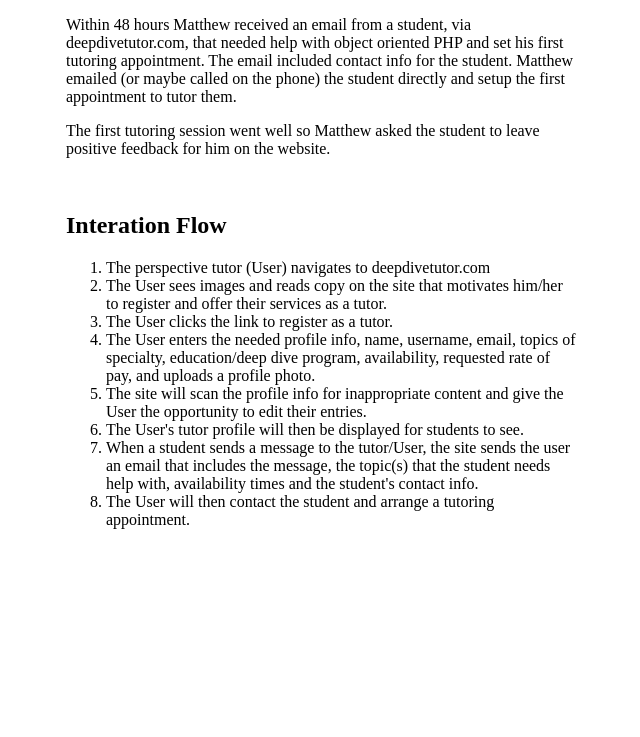
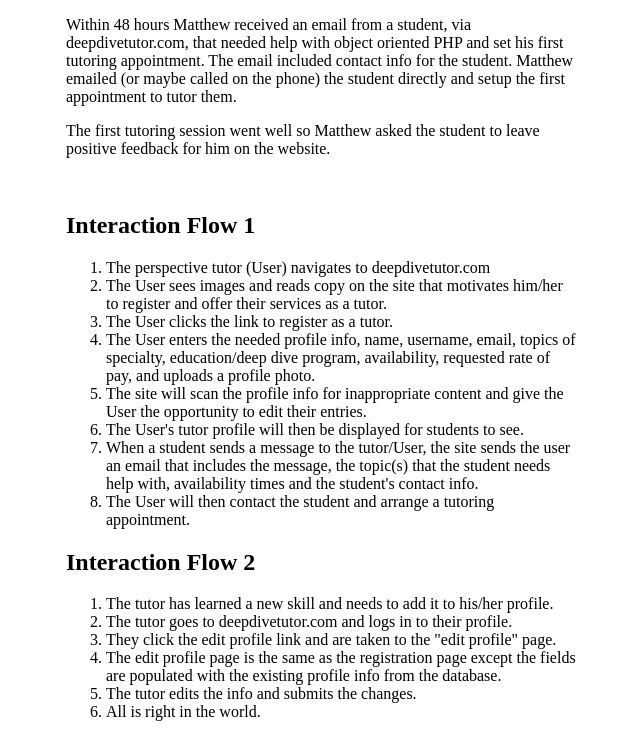
Before and after one commit to MartyBonacci/deepdivetutor, a PHP site: page /matthew.php in a window 1280 px wide. Shown: the part 1257-1994 px from the top of the page, without its empty margins (30-670 px from the left). Before the commit the page ends 1786 px from the top, so only its background shows below. Run offline with PHP 8.4, Linux system fonts and the light colour scheme.

Commit message:
added interaction flow 2

```diff
--- a/epic/persona-files/matthew.php
+++ b/epic/persona-files/matthew.php
@@ -31,7 +31,7 @@
 		<p>Within 48 hours Matthew received an email from a student, via deepdivetutor.com, that needed help with object oriented PHP and set his first tutoring appointment. The email included contact info for the student. Matthew emailed (or maybe called on the phone) the student directly and setup the first appointment to tutor them.</p>
 		<p>The first tutoring session went well so Matthew asked the student to leave positive feedback for him on the website.</p>
 		<br/>
-		<h2>Interation Flow</h2>
+		<h2>Interaction Flow 1</h2>
 		<ol>
 			<li>The perspective tutor (User) navigates to deepdivetutor.com</li>
 			<li>The User sees images and reads copy on the site that motivates him/her to register and offer their services as a tutor.</li>
@@ -42,5 +42,14 @@
 			<li>When a student sends a message to the tutor/User, the site sends the user an email that includes the message, the topic(s) that the student needs help with, availability times and the student's contact info.</li>
 			<li>The User will then contact the student and arrange a tutoring appointment.</li>
 		</ol>
+		<h2>Interaction Flow 2</h2>
+		<ol>
+			<li>The tutor has learned a new skill and needs to add it to his/her profile.</li>
+			<li>The tutor goes to deepdivetutor.com and logs in to their profile.</li>
+			<li>They click the edit profile link and are taken to the "edit profile" page.</li>
+			<li>The edit profile page is the same as the registration page except the fields are populated with the existing profile info from the database.</li>
+			<li>The tutor edits the info and submits the changes.</li>
+			<li>All is right in the world.</li>
+		</ol>
 	</body>
 </html>
```
